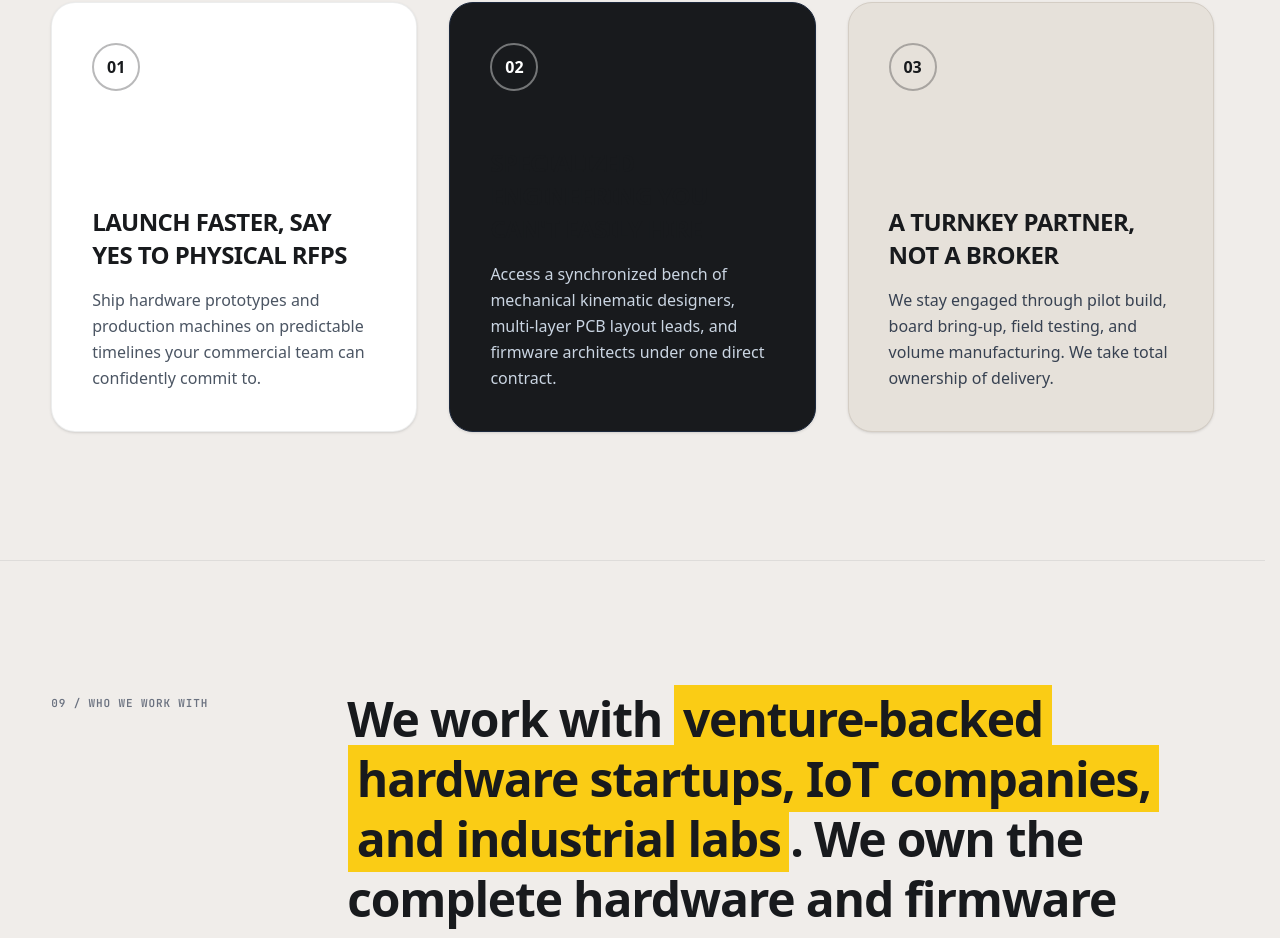
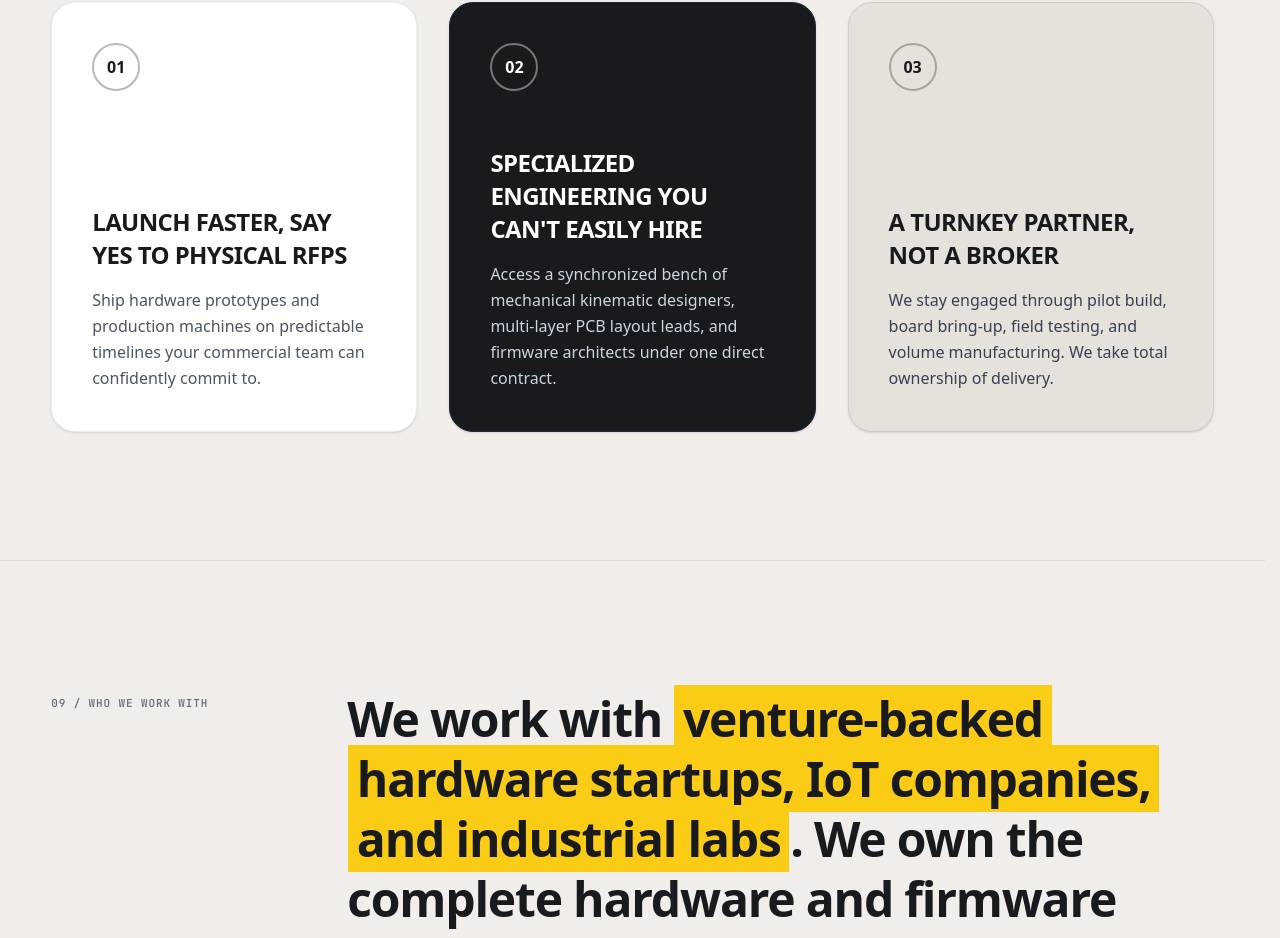
Before and after one commit to HarshaJyos/solvempire_test, a Next.js app: page / in a window 1280 px wide. Shown: the part 8627-9565 px from the top of the page. Built offline with nearby package versions, Linux system fonts and the light colour scheme.

Commit message:
fix: enforce white typography on dark card in 08 / what you get

```diff
--- a/src/components/home/IndiseaWhatYouGet.tsx
+++ b/src/components/home/IndiseaWhatYouGet.tsx
@@ -8,30 +8,42 @@ const BENEFITS = [
     title: "Launch faster, say yes to physical RFPs",
     description: "Ship hardware prototypes and production machines on predictable timelines your commercial team can confidently commit to.",
     bg: "bg-[#FFFFFF]",
-    textPrimary: "text-[#181A1D]",
-    textSecondary: "text-[#4B5563]",
+    titleColor: "!text-[#181A1D]",
+    descColor: "!text-[#4B5563]",
+    numColor: "!text-[#181A1D]",
     borderCircle: "border-[#181A1D]/30",
     borderCard: "border-[var(--border-hairline)] hover:border-[#1F56C6]",
+    titleStyle: { color: "#181A1D" },
+    descStyle: { color: "#4B5563" },
+    numStyle: { color: "#181A1D" },
   },
   {
     num: "02",
     title: "Specialized engineering you can't easily hire",
     description: "Access a synchronized bench of mechanical kinematic designers, multi-layer PCB layout leads, and firmware architects under one direct contract.",
     bg: "bg-[#181A1D]",
-    textPrimary: "text-white",
-    textSecondary: "text-slate-300",
+    titleColor: "!text-white",
+    descColor: "!text-slate-300",
+    numColor: "!text-white",
     borderCircle: "border-white/40",
     borderCard: "border-slate-800 hover:border-slate-600 shadow-md",
+    titleStyle: { color: "#FFFFFF" },
+    descStyle: { color: "#CBD5E1" },
+    numStyle: { color: "#FFFFFF" },
   },
   {
     num: "03",
     title: "A turnkey partner, not a broker",
     description: "We stay engaged through pilot build, board bring-up, field testing, and volume manufacturing. We take total ownership of delivery.",
     bg: "bg-[#E6E1DA]",
-    textPrimary: "text-[#181A1D]",
-    textSecondary: "text-[#374151]",
+    titleColor: "!text-[#181A1D]",
+    descColor: "!text-[#374151]",
+    numColor: "!text-[#181A1D]",
     borderCircle: "border-[#181A1D]/30",
     borderCard: "border-[#D4CDC4] hover:border-slate-500",
+    titleStyle: { color: "#181A1D" },
+    descStyle: { color: "#374151" },
+    numStyle: { color: "#181A1D" },
   },
 ];
 
@@ -50,16 +62,25 @@ export function IndiseaWhatYouGet() {
               className={`p-8 sm:p-10 rounded-3xl ${b.bg} border ${b.borderCard} transition-all duration-300 flex flex-col justify-between min-h-[360px] sm:min-h-[430px] shadow-sm hover:shadow-lg group`}
             >
               {/* Top Circled Number */}
-              <div className={`w-12 h-12 rounded-full border-2 ${b.borderCircle} flex items-center justify-center font-display font-bold text-base ${b.textPrimary} group-hover:scale-105 transition-transform`}>
+              <div
+                style={b.numStyle}
+                className={`w-12 h-12 rounded-full border-2 ${b.borderCircle} flex items-center justify-center font-display font-bold text-base ${b.numColor} group-hover:scale-105 transition-transform`}
+              >
                 {b.num}
               </div>
 
               {/* Bottom Text Content */}
               <div className="space-y-4">
-                <h3 className={`font-display font-extrabold text-xl sm:text-2xl uppercase tracking-tight ${b.textPrimary} leading-snug`}>
+                <h3
+                  style={b.titleStyle}
+                  className={`font-display font-extrabold text-xl sm:text-2xl uppercase tracking-tight ${b.titleColor} leading-snug`}
+                >
                   {b.title}
                 </h3>
-                <p className={`font-sans text-sm sm:text-base ${b.textSecondary} leading-relaxed font-normal`}>
+                <p
+                  style={b.descStyle}
+                  className={`font-sans text-sm sm:text-base ${b.descColor} leading-relaxed font-normal`}
+                >
                   {b.description}
                 </p>
               </div>
```
